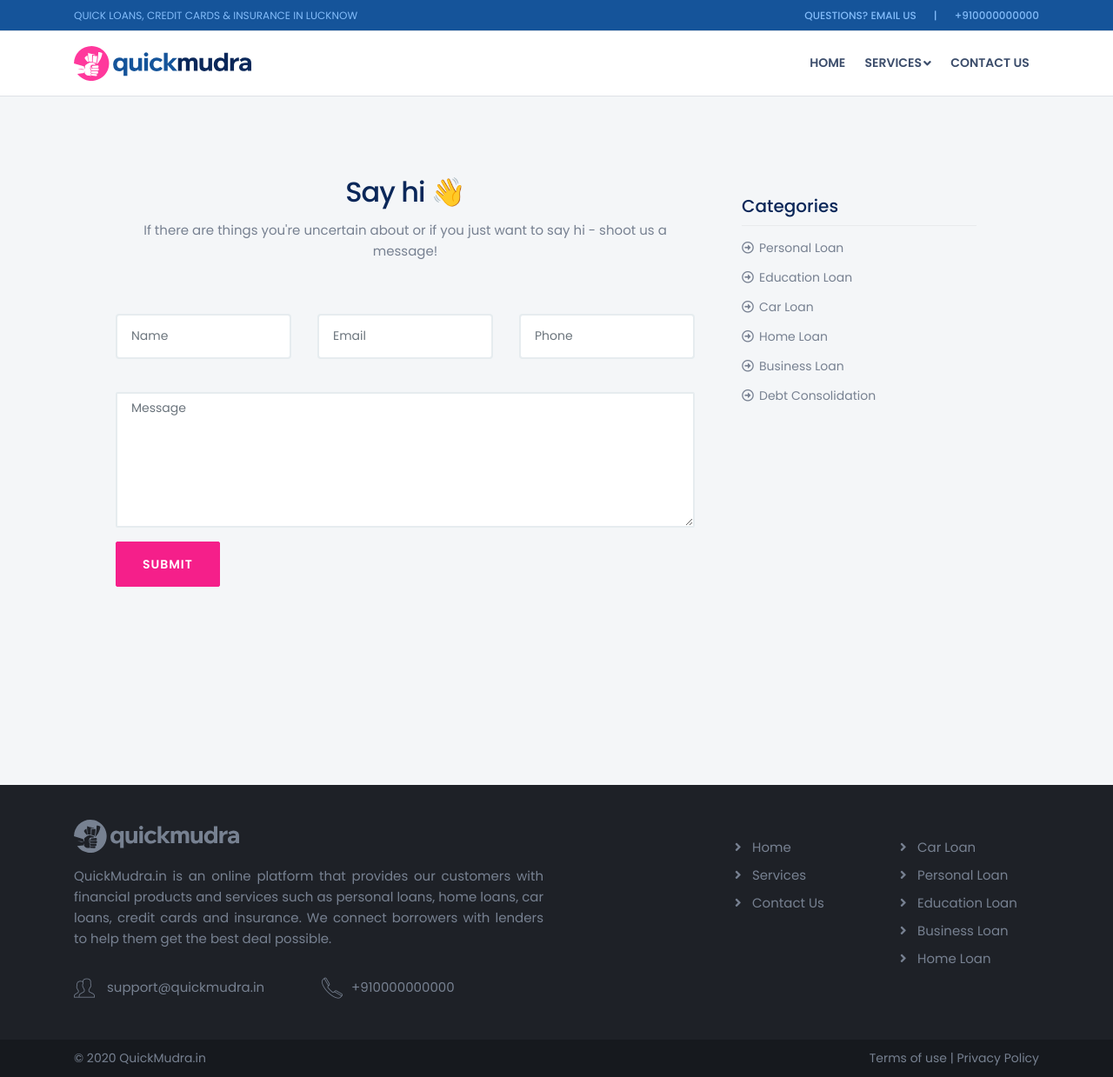
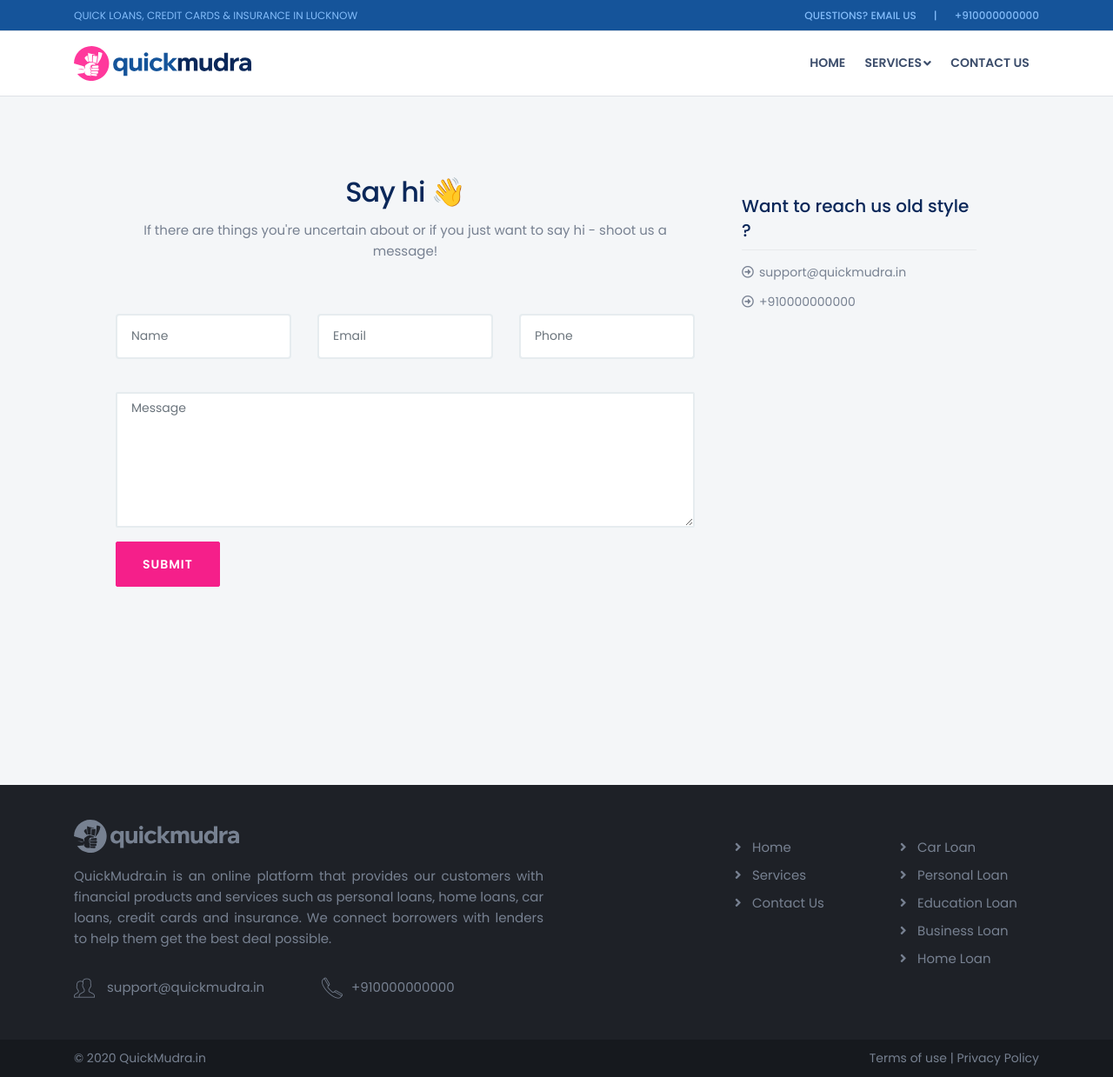
Before and after one commit to jaswinder-singh/creditme, a Jekyll site: the page built from pages/contact.html, in a window 1280 px wide and 1239 px high. Shown: the whole window at 87% size. Built offline with Jekyll 4.4.1, drawn with Linux system fonts in a browser that asks for light colours; nearby versions of some CDN libraries.

Commit message:
Update contact.html

```diff
--- a/pages/contact.html
+++ b/pages/contact.html
@@ -68,16 +68,12 @@
                       >
                         <div class="bg-primary">
                           <div class="widget widget-category">
-                            <h3 class="widget-title">Categories</h3>
+                            <h3 class="widget-title">Want to reach us old style ?</h3>
                             <ul
                               class="listnone bullet bullet-arrow-circle-right"
                             >
-                              <li><a href="#!">Personal Loan</a></li>
-                              <li><a href="#!">Education Loan</a></li>
-                              <li><a href="#!">Car Loan</a></li>
-                              <li><a href="#!">Home Loan</a></li>
-                              <li><a href="#!">Business Loan</a></li>
-                              <li><a href="#!">Debt Consolidation</a></li>
+                              <li><a href="mailto:{{ site.email }}?subject={{ site.brand_name }}%20question">{{ site.email }}</a></li>
+                              <li><a href="#">{{ site.phone }}</a></li>
                             </ul>
                           </div>
                         </div>
```
